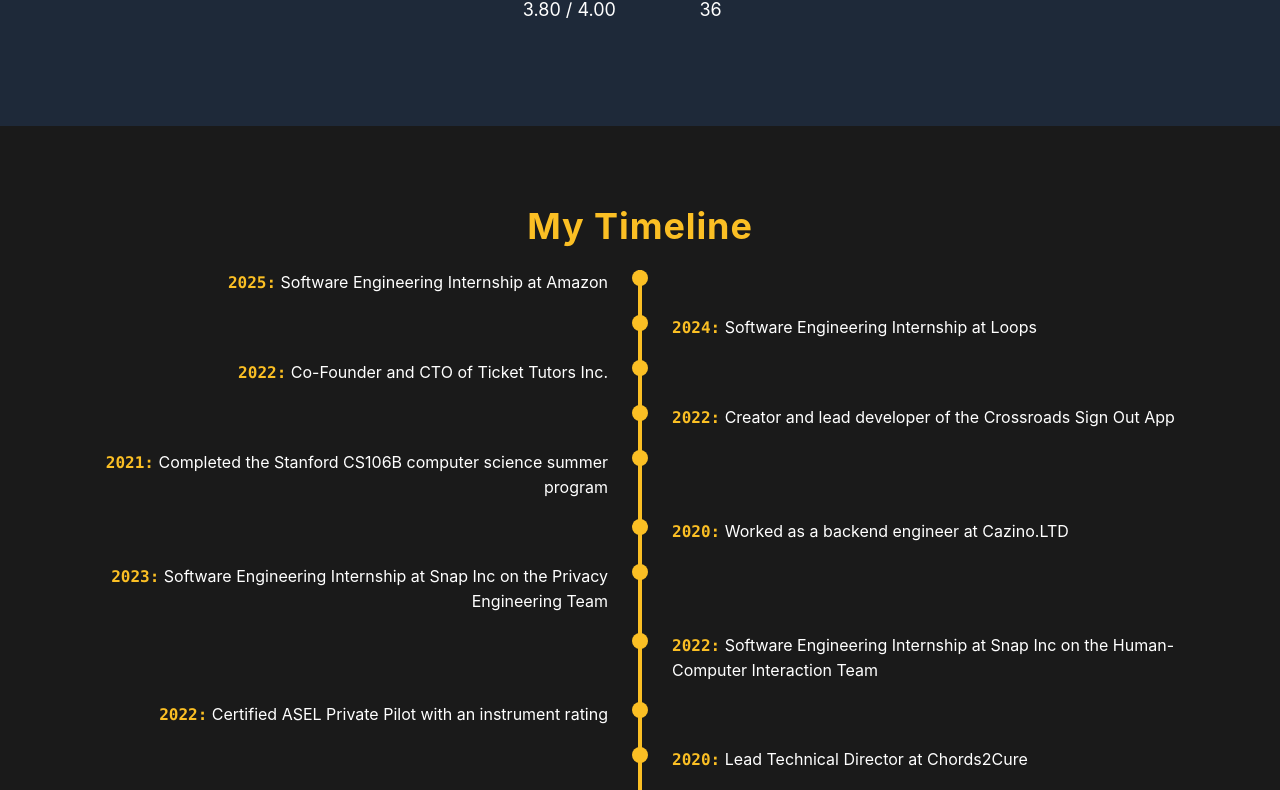
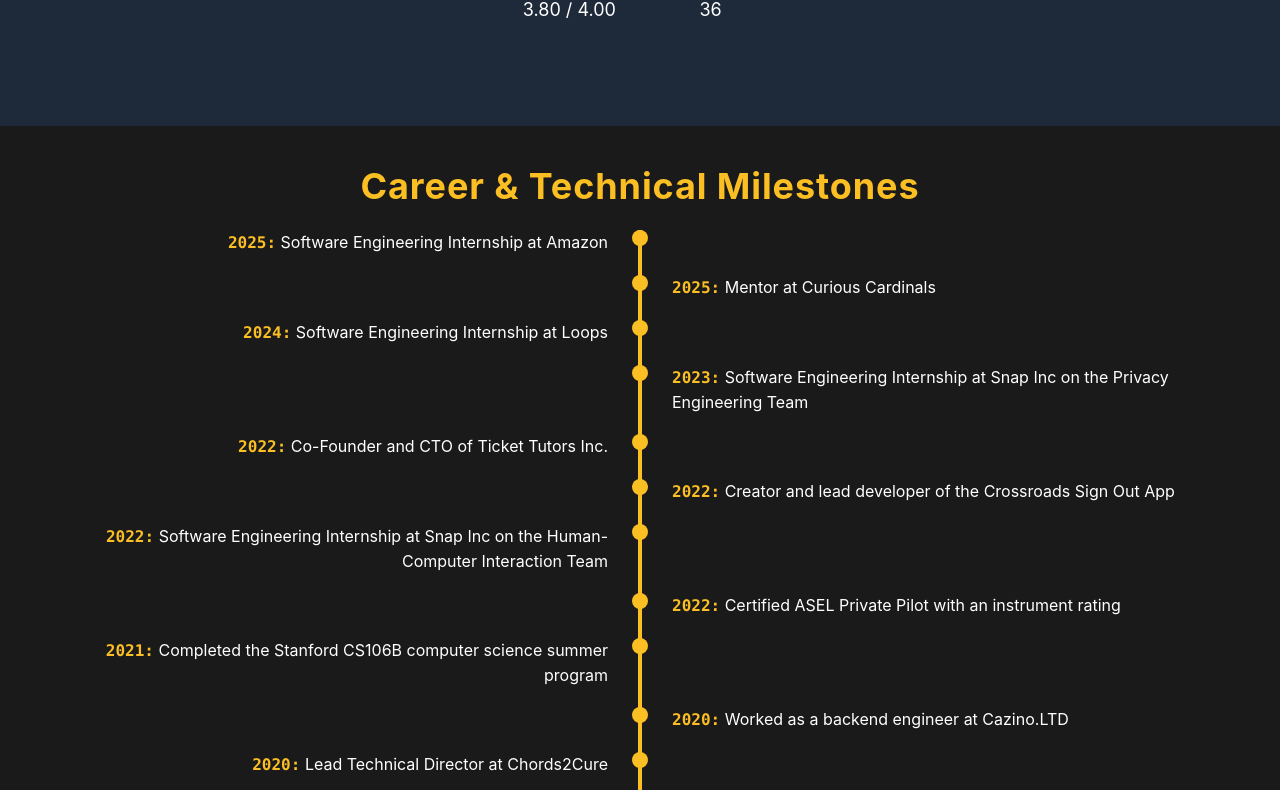
Before and after one commit to tuckerritti/tuckerritti.com, a React (Vite) app: page / in a window 1280 px wide. Shown: the part 1074-1864 px from the top of the page. Built offline with nearby package versions, Linux system fonts and the light colour scheme.

Commit message:
Fix timeline

```diff
--- a/src/components/TimelineSection.tsx
+++ b/src/components/TimelineSection.tsx
@@ -8,31 +8,40 @@
 const TimelineSection: FunctionComponent = () => {
   const timelineItems: TimelineItem[] = [
     { year: "2025:", content: "Software Engineering Internship at Amazon" },
+    { year: "2025:", content: "Mentor at Curious Cardinals"},
+
     { year: "2024:", content: "Software Engineering Internship at Loops" },
+
+    { year: "2023:", content: "Software Engineering Internship at Snap Inc on the Privacy Engineering Team" },
+
     { year: "2022:", content: "Co-Founder and CTO of Ticket Tutors Inc." },
     { year: "2022:", content: "Creator and lead developer of the Crossroads Sign Out App" },
-    { year: "2021:", content: "Completed the Stanford CS106B computer science summer program" },
-    { year: "2020:", content: "Worked as a backend engineer at Cazino.LTD" },
-    { year: "2023:", content: "Software Engineering Internship at Snap Inc on the Privacy Engineering Team" },
     { year: "2022:", content: "Software Engineering Internship at Snap Inc on the Human-Computer Interaction Team" },
     { year: "2022:", content: "Certified ASEL Private Pilot with an instrument rating" },
+
+    { year: "2021:", content: "Completed the Stanford CS106B computer science summer program" },
+
+    { year: "2020:", content: "Worked as a backend engineer at Cazino.LTD" },
     { year: "2020:", content: "Lead Technical Director at Chords2Cure" },
     { year: "2020:", content: "Started a freelance web development business, creating full stack web applications and bitcoin casinos for clients" },
+
     { year: "2019:", content: "Started a network deployment business for residential infrastructures" },
     { year: "2019:", content: "Completed the cyber-security and encryption course at iDTech UCLA" },
     { year: "2019:", content: "Started a Discord community with 2,795 members that helps people perform P2P exchanges between crypto and fiat currencies. My co-owner and I manage 6 staff members which are paid based on commission" },
-    { year: "2018:", content: "Completed the C++ course at iDTech UCLA" },
     { year: "2019:", content: "Converted VHS tapes to digital for customers, including Saban Entertainment, Inc." },
     { year: "2019:", content: "Completed the artificial intelligence and machine learning course at iDTech UCLA" },
+
+    { year: "2018:", content: "Completed the C++ course at iDTech UCLA" },
     { year: "2018:", content: "Created a phone repair business, fixing phones for students and staff at my school" },
+
     { year: "2017:", content: "Started a custom PC building business" },
   ];
 
   return (
-    <div className="py-20 pr-3 md:px-6 timeline-section">
+    <div className="py-10 pr-3 md:px-6 timeline-section">
       <div className="max-w-6xl mx-auto">
         <h2 className="text-yellow-400 text-3xl md:text-4xl font-bold mb-6 tracking-wide text-center">
-          My Timeline
+          Career & Technical Milestones
         </h2>
 
         <div className="relative w-full">
```
